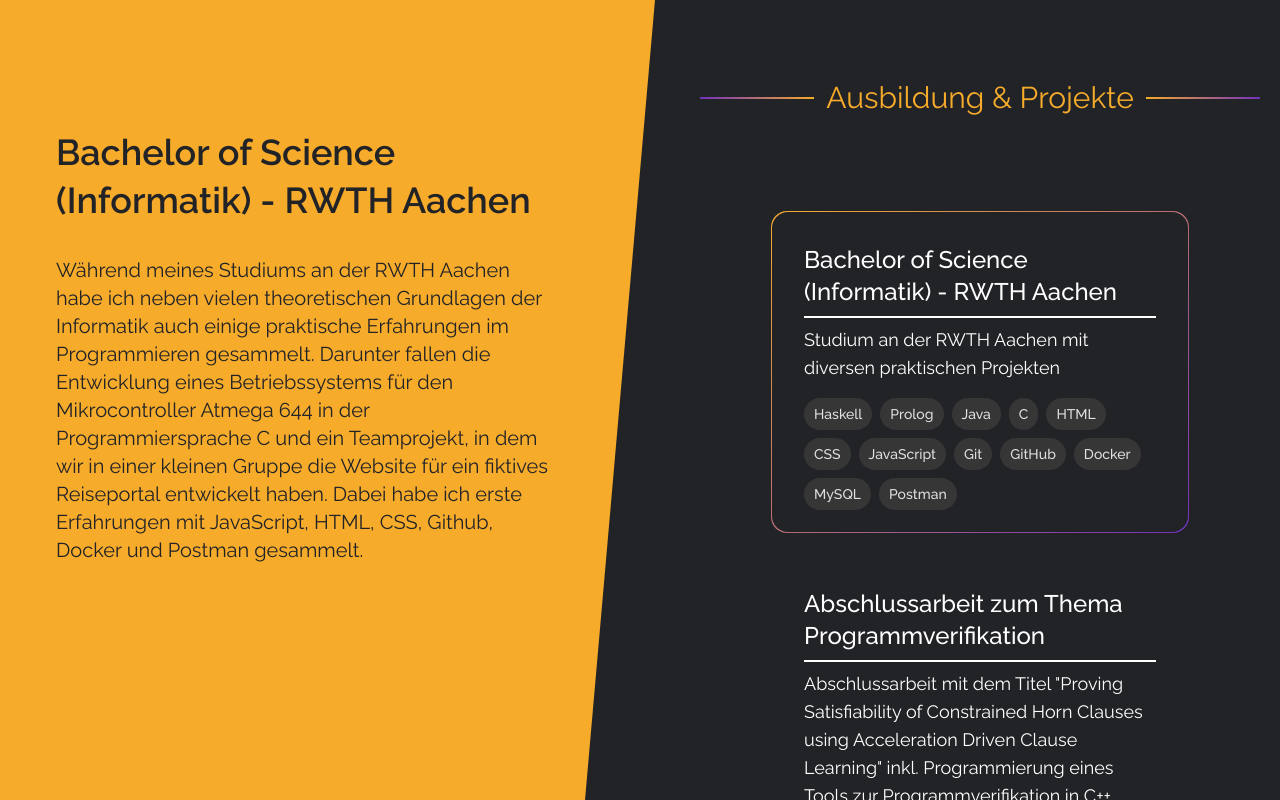
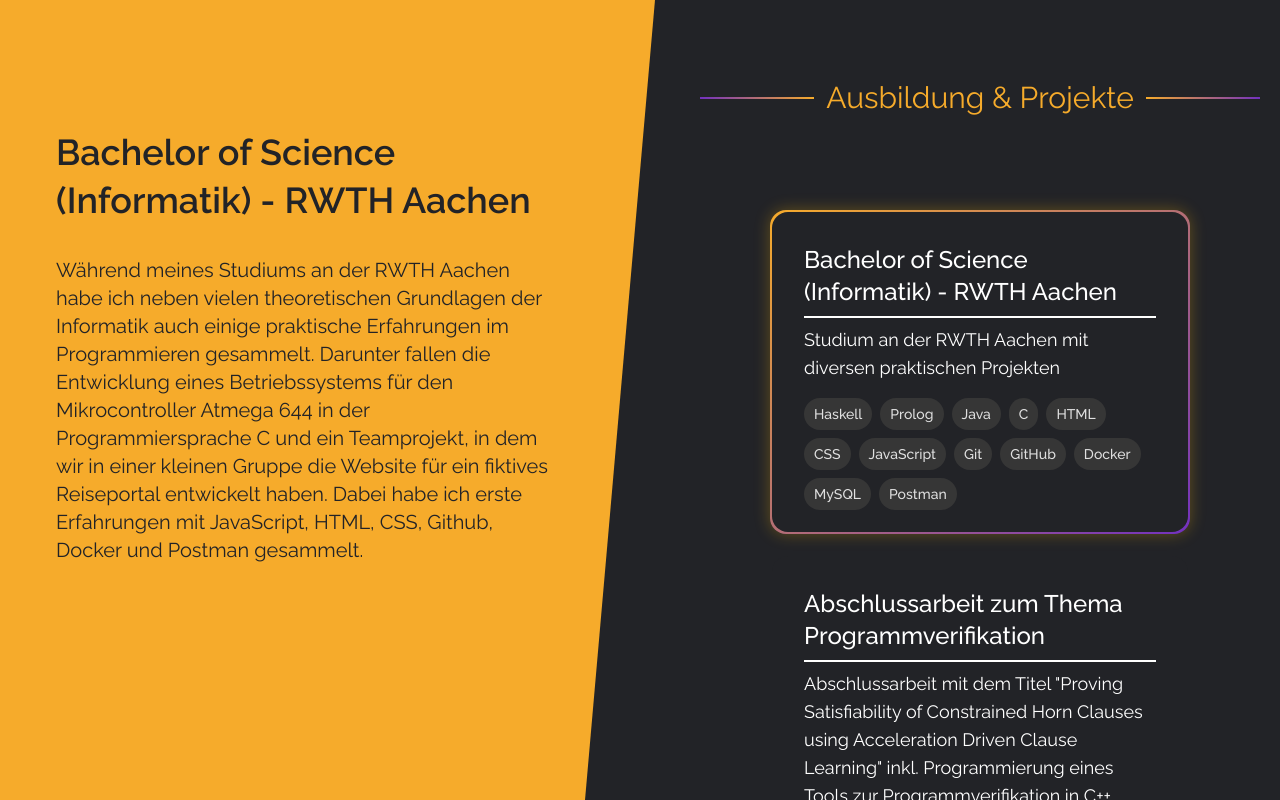
Before and after one commit to Bina-Github/portfolio, a Next.js app: page / in a window 1280 px wide. Both pictures are taken after a click on the element 980 px from the left and 372 px from the top of the page. Shown: the top 800 px of the page. Built offline with nearby package versions, Linux system fonts and the light colour scheme.

Commit message:
Favicon + ProjectBox: Design when active changed

```diff
--- a/components/ProjectBox.tsx
+++ b/components/ProjectBox.tsx
@@ -25,9 +25,13 @@
       className="relative h-[20rem] w-[26rem] rounded-2xl p-8 mb-6 mx-2 hover:cursor-pointer"
     >
       <div
-        className={classNames("absolute -inset-px rounded-2xl", {
-          "bg-gradient-to-br from-cYellow to-cPurple": active,
-        })}
+        className={classNames(
+          "absolute opacity-0 -inset-[2px] rounded-2xl transition-all ease-in-out duration-700",
+          {
+            "opacity-100 bg-gradient-to-br from-cYellow to-cPurple shadow-[0_0_16px_0_rgba(252,186,3,0.3)]":
+              active,
+          }
+        )}
       ></div>
       <div
         className="absolute inset-0 bg-cBlack rounded-2xl"
```
Also changed, not shown: 1 other file (tests, documents, lock files or other folders).
